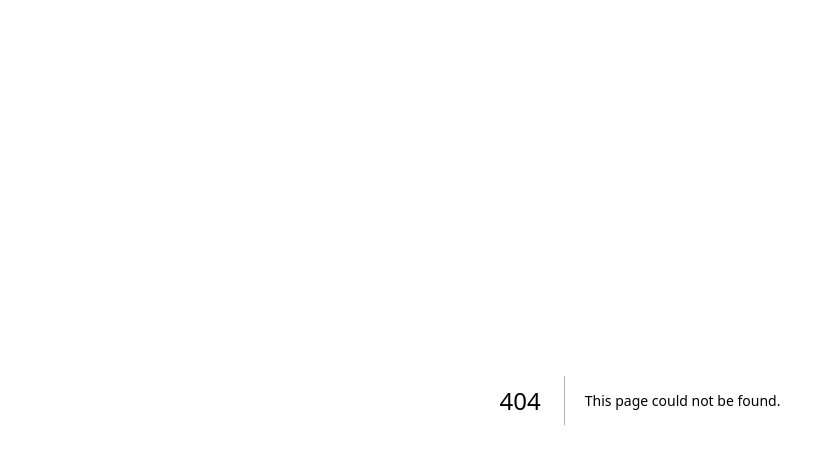
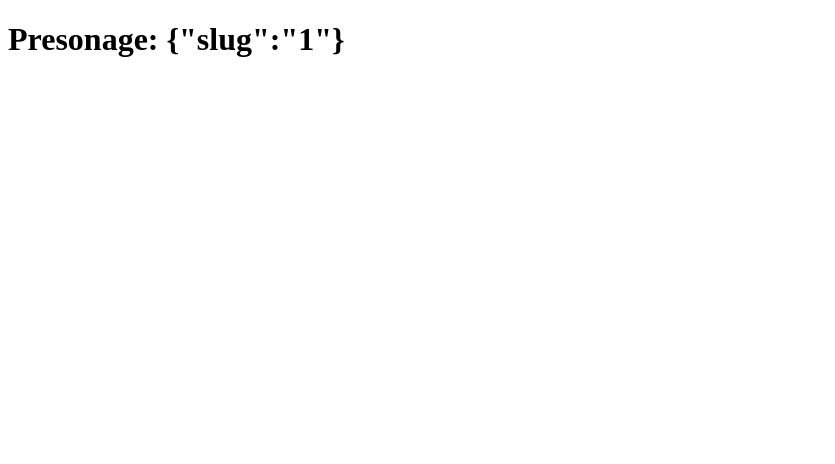
Before and after one commit to ander0308/whatif-next, a Next.js app: page /character/1 in a window 1280 px wide. Before the commit this address had no page. Shown: the top 464 px of the page, without its empty margins (0-835 px from the left). Built offline with nearby package versions, Linux system fonts and the light colour scheme.

Commit message:
feat: add routers

```diff
--- /dev/null
+++ b/src/pages/character/[slug].js
@@ -0,0 +1,11 @@
+import { useRouter } from "next/router"
+
+function PageCharacter() {
+
+  const route = useRouter()
+  return (
+    <h1>Presonage: {JSON.stringify(route.query)}</h1>
+  )
+}
+
+export default PageCharacter
```
Also changed, not shown: src/pages/404.js (added, +16 -0 lines), 1 other file (tests, documents, lock files or other folders).
